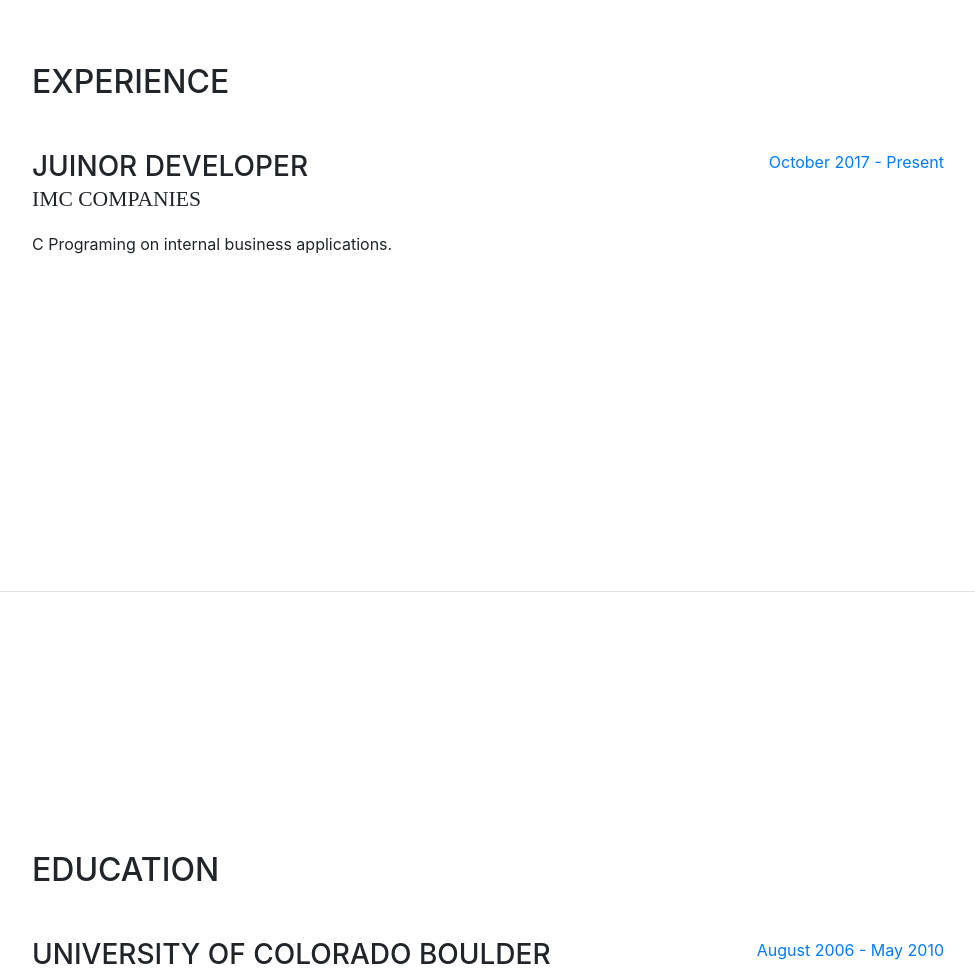
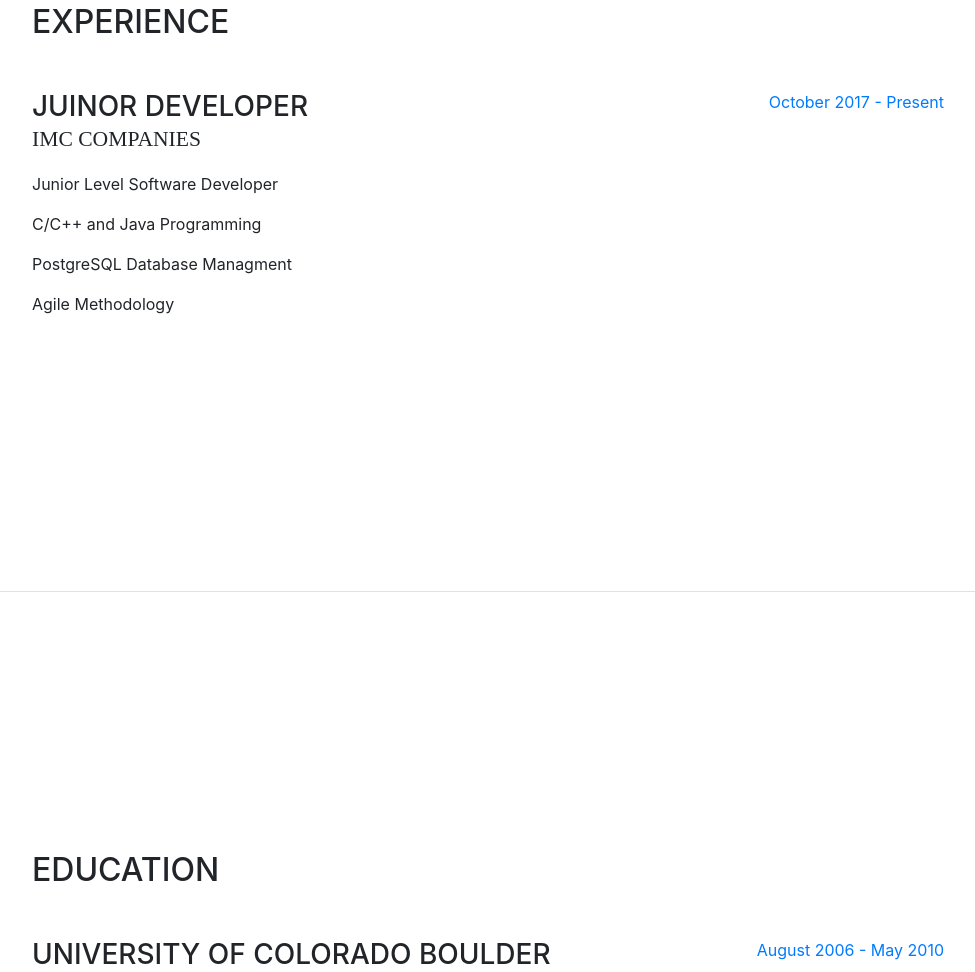
Before and after one commit to adam-street/adam-street.github.io, a website with bundled scripts: page index.html in a window 1280 px wide. Shown: the part 1008-1980 px from the top of the page, without its empty margins (288-1263 px from the left). Built offline with nearby package versions, Linux system fonts and the light colour scheme; a web font is replaced by a local one.

Commit message:
index.html update

```diff
--- a/index.html
+++ b/index.html
@@ -109,7 +109,10 @@
             <div class="resume-content mr-auto">
               <h3 class="mb-0">Juinor Developer</h3>
               <div class="subheading mb-3">IMC Companies</div>
-              <p>C Programing on internal business applications.</p>
+              <p>Junior Level Software Developer</p>
+              <p>C/C++ and Java Programming</p>
+              <p>PostgreSQL Database Managment </p>
+              <p>Agile Methodology</p>
             </div>
             <div class="resume-date text-md-right">
               <span class="text-primary">October 2017 - Present</span>
```
